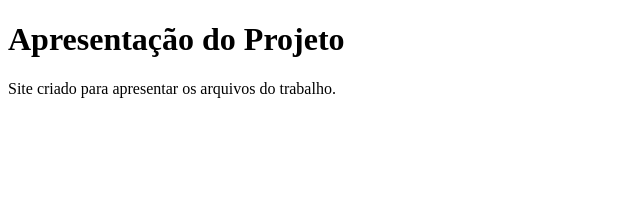
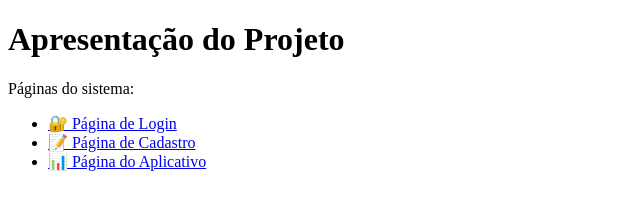
Before and after one commit to viniciuscandidosantiago77/apresentacao-projeto, a plain HTML site: page index.html in a window 1280 px wide. Shown: the whole page, without its empty margins (0-640 px from the left). Drawn offline with Linux system fonts and the light colour scheme.

Commit message:
Update index.html

```diff
--- a/index.html
+++ b/index.html
@@ -6,6 +6,12 @@
 </head>
 <body>
   <h1>Apresentação do Projeto</h1>
-  <p>Site criado para apresentar os arquivos do trabalho.</p>
+  <p>Páginas do sistema:</p>
+
+  <ul>
+    <li><a href="login.html">🔐 Página de Login</a></li>
+    <li><a href="cadastro.html">📝 Página de Cadastro</a></li>
+    <li><a href="app.html">📊 Página do Aplicativo</a></li>
+  </ul>
 </body>
 </html>
```
